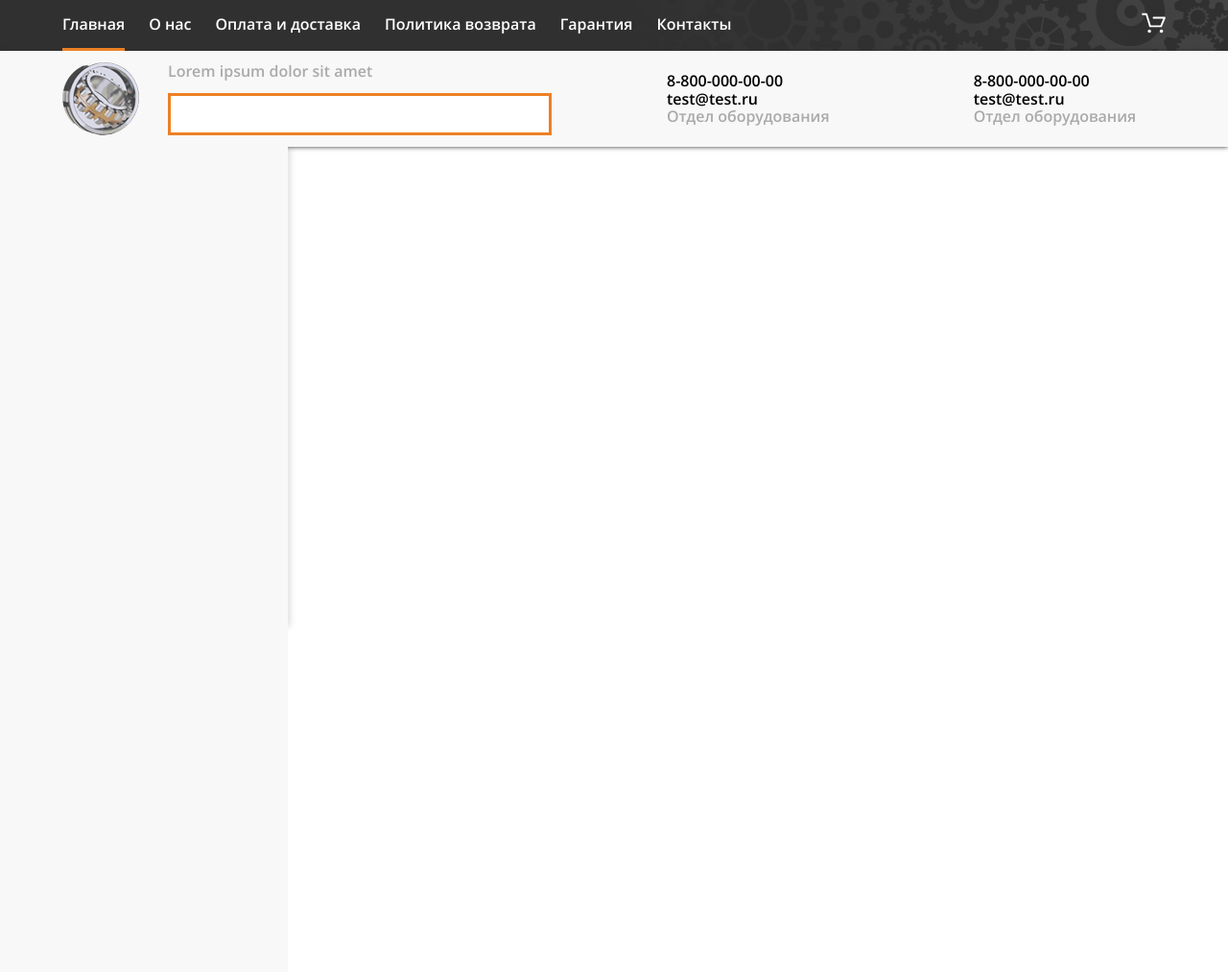
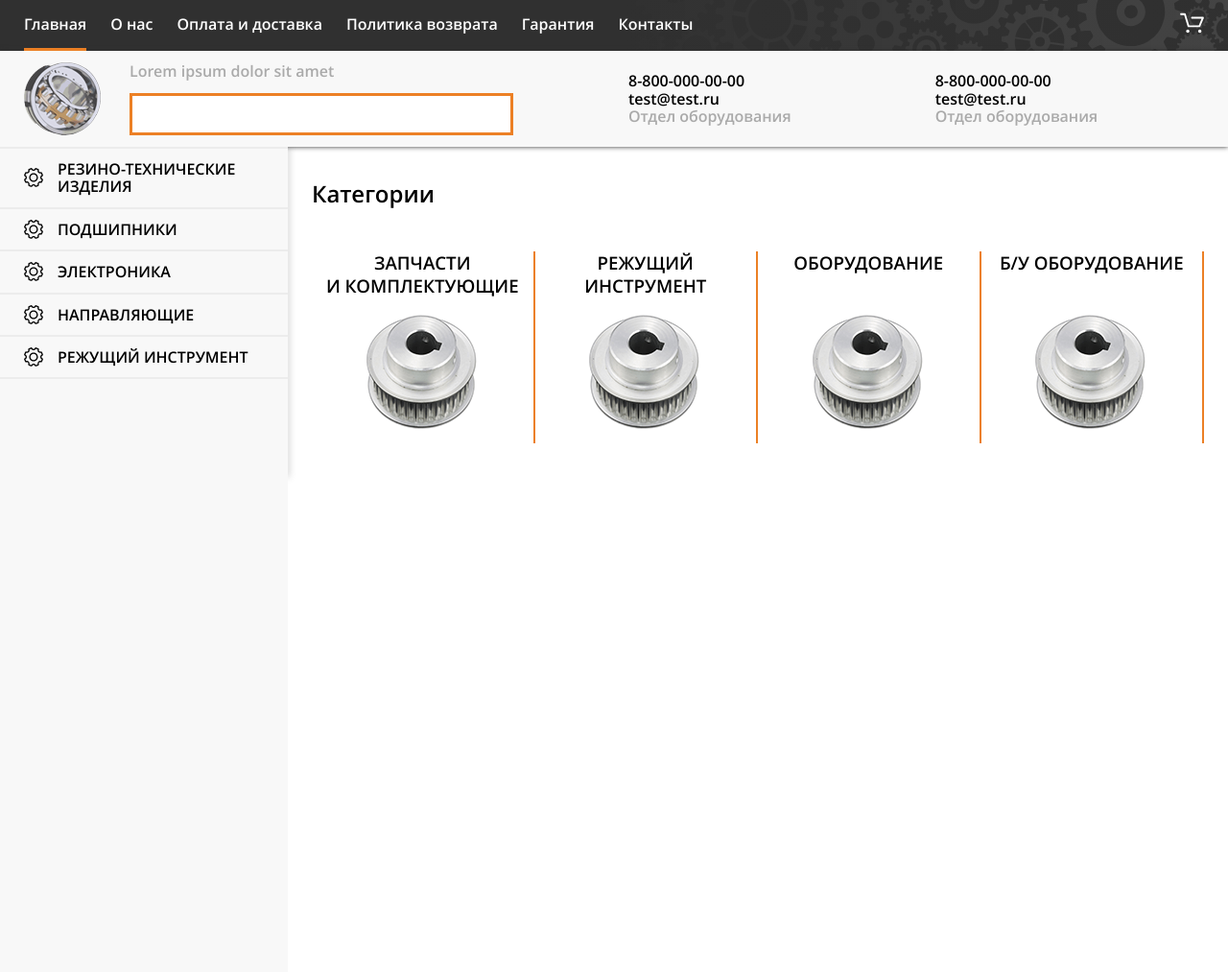
Before and after one commit to thecodest22/podshipnik_site, a Django app: page /main/ in a window 1280 px wide. Shown: the whole page at 96% size. Run offline with Django 4.2, Linux system fonts and the light colour scheme.

Commit message:
main section added, sidebar added, css modified

```diff
--- a/shop/static/shop/css/style.css
+++ b/shop/static/shop/css/style.css
@@ -33,6 +33,9 @@ html {
 *::before,
 *::after {
 	box-sizing: inherit;
+    margin: 0;
+    padding: 0;
+    text-indent: 0;
 }
 
 body {
@@ -67,7 +70,7 @@ a {
 }
 
 .header-top {
-    width: 1200px;
+    /*width: 1200px;*/
     height: 53px;
     margin: 0 auto;
     padding: 0 25px;
@@ -118,7 +121,7 @@ a {
 }
 
 .header-bottom {
-    width: 1200px;
+    /*width: 1200px;*/
     height: 100px;
     margin: 0 auto;
     padding: 0 25px;
@@ -160,10 +163,13 @@ a {
 .sidebar {
     position: absolute;
     left: 0;
+    top: 153px;
     width: 300px;
-    height: calc(100vh - 153px);
+    /*height: calc(100vh - 153px);*/
+    height: 100vh;
     background: #f8f8f8;
     /*box-shadow: 0 0 5px #303030;*/
+    border-top: 2px solid #ececec;
 }
 /*.sidebar:after {*/
 /*    content: '';*/
@@ -176,20 +182,72 @@ a {
 /*}*/
 
 main {
+    position: relative;
+    /*height: 500px;*/
     margin-top: 153px;
-    height: 500px;
+    margin-left: 300px;
+    padding: 35px 25px;
     background: #fff;
-    margin-left: 300px;
-    position: relative;
     /*box-shadow: 3px 0 3px #303030 inset;*/
 }
 
-main:before {
+main::before {
+    content: '';
+    position: absolute;
     top: 0;
     left: -1px;
-    height: calc(100%);
+    /*height: calc(100%);*/
+    height: 100%;
     width: 1px;
-    content: '';
-    position: absolute;
-        box-shadow: 0 0 7px #303030 ;
+    box-shadow: 0 0 7px #303030 ;
 }
+
+.sidebar ul {
+    display: flex;
+    flex-direction: column;
+    list-style-type: none;
+}
+
+.sidebar li {
+    display: flex;
+}
+
+.sidebar a {
+    /*display: flex;*/
+    width: 100%;
+    /*padding: 16px 10px 16px 50px;*/
+    padding: 12px 25px 12px 60px;
+    border-bottom: 2px solid #ececec;
+    text-transform: uppercase;
+    background-size: 20px;
+    background-position: 25px 50%;
+    background-repeat: no-repeat;
+}
+
+.index-categories {
+    display: flex;
+    flex-wrap: wrap;
+}
+
+.index-categories h2 {
+    width: 100%;
+    margin-bottom: 46px;
+    font-size: 24px;
+}
+
+.index-categories-block {
+    width: 25%;
+    height: 200px;
+    padding: 0 10px 10px;
+    display: flex;
+    flex-direction: column;
+    justify-content: space-between;
+    align-items: center;
+    border-right: 2px solid #ec8025;
+}
+
+.index-categories-block h3 {
+    line-height: 1.3em;
+    text-align: center;
+    text-transform: uppercase;
+}
--- a/shop/templates/shop/index.html
+++ b/shop/templates/shop/index.html
@@ -60,10 +60,47 @@
       </div>
     </div>
 
-  <div class="sidebar"></div>
+    <nav class="sidebar">
+      <ul>
+        <li><a style="background-image: url('../../static/shop/img/gear-sidebar.svg')" href="javascript:void(0)">Резино-технические изделия</a></li>
+        <li><a style="background-image: url('../../static/shop/img/gear-sidebar.svg')" href="javascript:void(0)">Подшипники</a></li>
+        <li><a style="background-image: url('../../static/shop/img/gear-sidebar.svg')" href="javascript:void(0)">Электроника</a></li>
+        <li><a style="background-image: url('../../static/shop/img/gear-sidebar.svg')" href="javascript:void(0)">Направляющие</a></li>
+        <li><a style="background-image: url('../../static/shop/img/gear-sidebar.svg')" href="javascript:void(0)">Режущий инструмент</a></li>
+      </ul>
+    </nav>
   </header>
 
-<main></main>
+  <main>
+    <section class="index-categories">
+      <h2>Категории</h2>
+
+      <div class="index-categories-block">
+        <h3>Запчасти и&nbsp;комплектующие</h3>
+
+        <img src="{% static 'shop/img/wheel.png' %}" alt="Изображение запчастей" class="categories-image">
+      </div>
+
+      <div class="index-categories-block">
+        <h3>Режущий инструмент</h3>
+
+        <img src="{% static 'shop/img/wheel.png' %}" alt="Изображение инструмента" class="categories-image">
+      </div>
+
+      <div class="index-categories-block">
+        <h3>Оборудование</h3>
+
+        <img src="{% static 'shop/img/wheel.png' %}" alt="Изображение оборудования" class="categories-image">
+      </div>
+
+      <div class="index-categories-block">
+        <h3>Б/у оборудование</h3>
+
+        <img src="{% static 'shop/img/wheel.png' %}" alt="Изображение оборудования" class="categories-image">
+      </div>
+
+    </section>
+  </main>
 
 </body>
 </html>
```
Also changed, not shown: shop/static/shop/img/gear-sidebar.svg (added).
